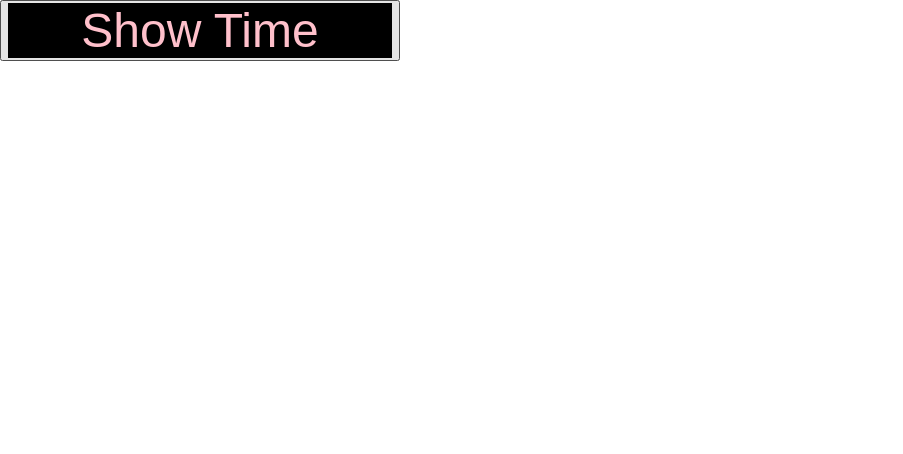
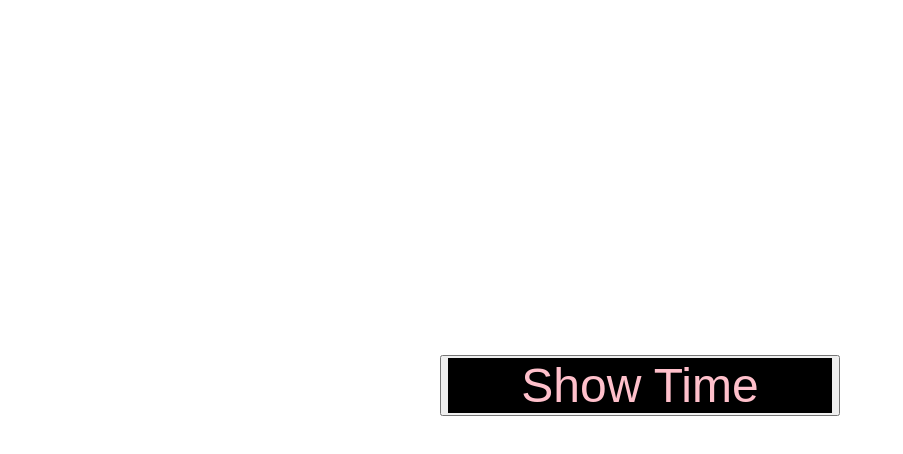
Before and after one commit to ScottGledhill/practice, a React (Create React App) app: page / in a window 1280 px wide. Shown: the top 454 px of the page, without its empty margins (0-903 px from the left). Built offline with nearby package versions, Linux system fonts and the light colour scheme.

Commit message:
made the box centered

```diff
--- a/package.json
+++ b/package.json
@@ -5,7 +5,8 @@
   "dependencies": {
     "react": "^16.5.2",
     "react-dom": "^16.5.2",
-    "react-scripts": "2.0.5"
+    "react-scripts": "2.0.5",
+    "reactstrap": "^6.5.0"
   },
   "scripts": {
     "start": "react-scripts start",
--- a/src/App.css
+++ b/src/App.css
@@ -1,4 +1,9 @@
-
+.time-container {
+  display: flex;
+  justify-content: center;
+  align-items: center;
+  height: calc(100vh - 30px);
+}
 
 .time {
   color: pink;
--- a/src/ClockComponents.js/ClockShown.js
+++ b/src/ClockComponents.js/ClockShown.js
@@ -16,14 +16,19 @@ class ClockShown extends Component {
 		const timeShown = this.state.timeShown
 		if (timeShown) {
 			return (
+				<div className="time-container">
 					<button onClick={this.handleClick}>
 						<div className="time"> {this.props.date.toLocaleTimeString()} </div>
 					</button>
-			)} else {
+				</div>
+			)
+		} else {
 			return (
+				<div className="time-container">
 					<button onClick={this.handleClick}>
 						<div className="time"> Show Time </div>
 					</button>
+				</div>
 			);
 		}
 	}
--- a/src/CounterComponents.js/Counter.js
+++ b/src/CounterComponents.js/Counter.js
@@ -1,10 +1,10 @@
 import React, { Component } from 'react';
 
 class Counter extends Component {
-  constructor(props) {
-    super(props);
-    // this.state = {  }
+  state = {
+
   }
+
   render() {
     return (
       null
```
Also changed, not shown: 1 other file (tests, documents, lock files or other folders). Lines whose indentation alone changed are shown as unchanged.
